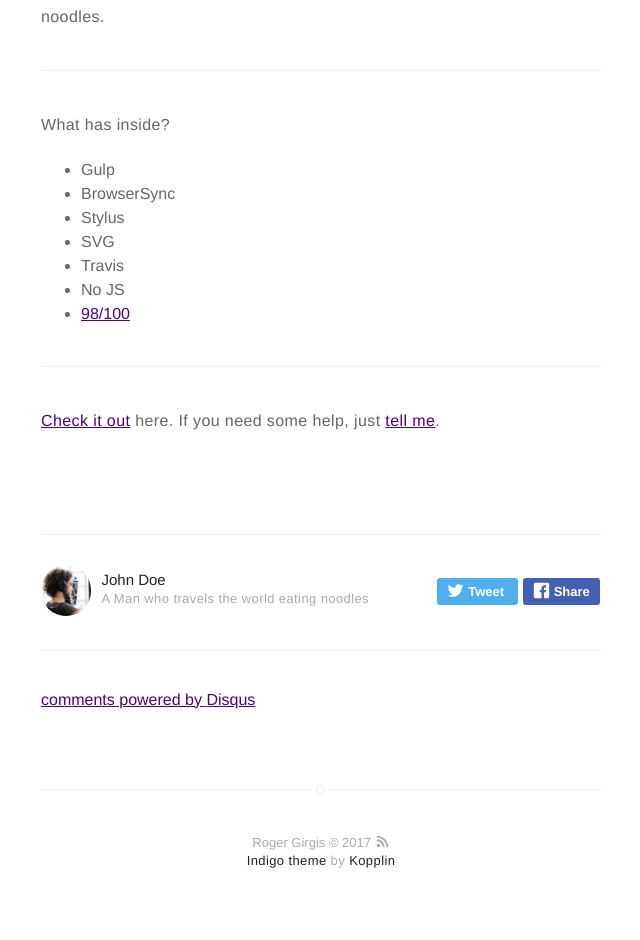
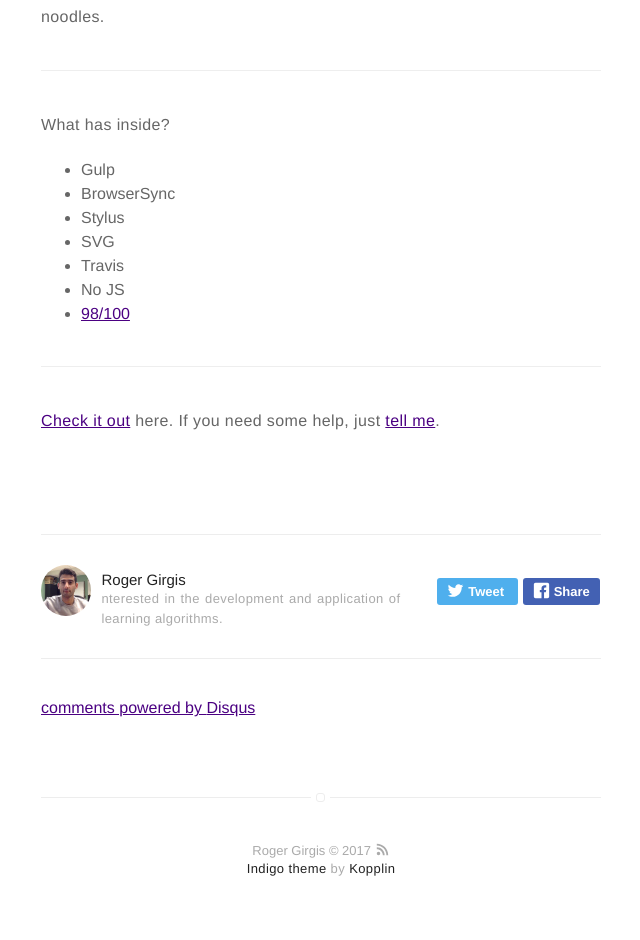
Before and after one commit to roggirg/roggirg.github.io, a Jekyll site: the page built from _posts/2016-01-23-indigo-jekyll-theme.markdown, in a window 1280 px wide. Shown: the part 828-1768 px from the top of the page, without its empty margins (319-959 px from the left). Built offline with Jekyll 4.4.1, drawn with Linux system fonts in a browser that asks for light colours; emoji names are drawn with the system emoji font; comment, search, counter and statistics services are not loaded.

Commit message:
modified some content in _config.yml

```diff
--- a/_config.yml
+++ b/_config.yml
@@ -1,6 +1,6 @@
 # main text of home
 name: Roger Girgis
-bio: Interested in developing and applying learning algorithms to solve real-world problems
+bio: Interested in the development and application of learning algorithms.
 
 # twitter summary info
 description: A blog about technology and stuff related
@@ -39,24 +39,24 @@ disqus:
 # google: mygoogle
 # instagram: myinstagram
 # pinterest: mypinterest
-# linkedin: mylinkedin
+linkedin: roger-girgis-a46b959b
 # youtube: myyoutube
 # spotify: myspotify
-github: github.com/roggirg
+github: roggirg
 # lastfm: mylastfm
 # stackoverflow: 7044681/mystackoverflow
 # quora: userquora
 # reddit: username
-medium: medium
+# medium: medium
 # vimeo: myvimeo
 email: rogerg@cim.mcgill.ca
 
 authors:
     johndoe:
-        name: John Doe
-        bio: A Man who travels the world eating noodles
+        name: Roger Girgis
+        bio: nterested in the development and application of learning algorithms.
         external-image: false
-        picture: assets/images/profile.jpg
+        picture: assets/images/roger.jpg
         twitter: johndoe
     jamesfoster:
         name: James Foster
```
